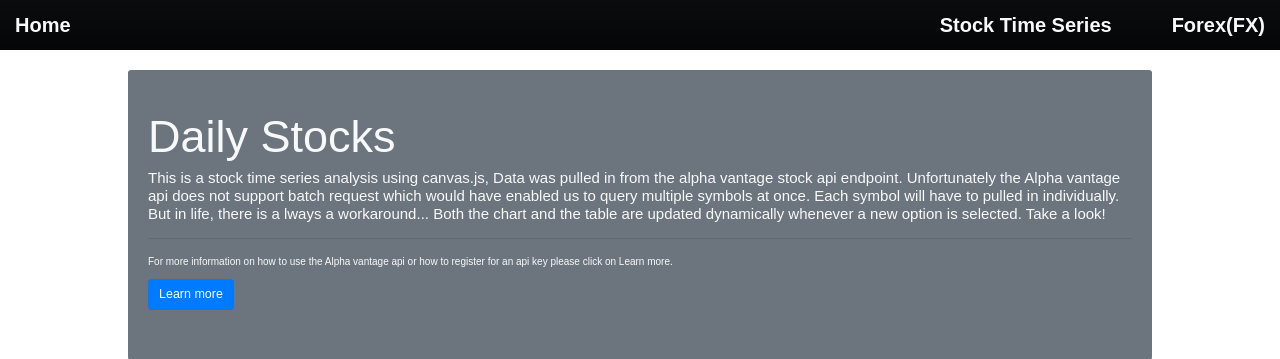
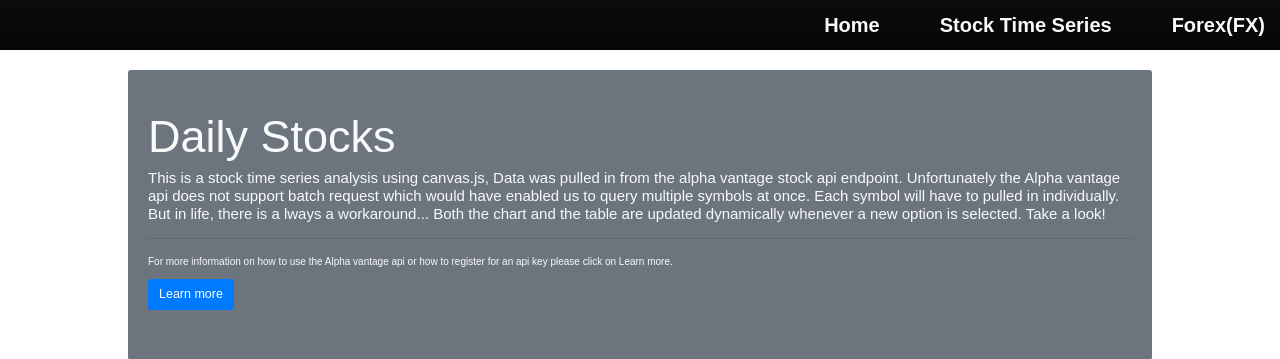
Before and after one commit to Deborahaina/data-telling, a Flask app: page /visualizations in a window 1280 px wide. Shown: the top 359 px of the page. Run offline with Flask 2, Linux system fonts and the light colour scheme; parts of the project's set-up code (start-up, migrations or seed data) failed here and were passed over; some libraries are stand-ins or nearby versions; some web fonts are replaced.

Commit message:
Changing navbar

```diff
--- a/templates/stocks.html
+++ b/templates/stocks.html
@@ -26,12 +26,14 @@
 
 
     <body>
-      <nav class="navbar navbar-expand-md navbar-dark bg-dark" id="second-nav">
-        <a class="navbar-brand link-special text-light font-weight-bold p-2" href="/"><b>Home</b></a>
+      <nav class="navbar navbar-expand-md navbar-dark bg-dark sticky-top" id="second-nav">
         <button type="button" class="navbar-toggler  ml-3" data-toggle="collapse" data-target="#navbarNav" aria-control="navbarNav">
           <span class="navbar-toggler-icon bg-light "></span></button>
         <div class="collapse navbar-collapse" id="navbarNav">
           <ul class="navbar-nav ml-auto">
+            <li class="nav-item" style="margin-left: 50px;">
+              <a class="nav-link link-special text-light font-weight-bold" href="/">Home</a>
+            </li>
             <li class="nav-item" style="margin-left: 50px;">
               <a class="nav-link link-special text-light font-weight-bold" href="/visualizations">Stock Time Series</a>
             </li>
```
